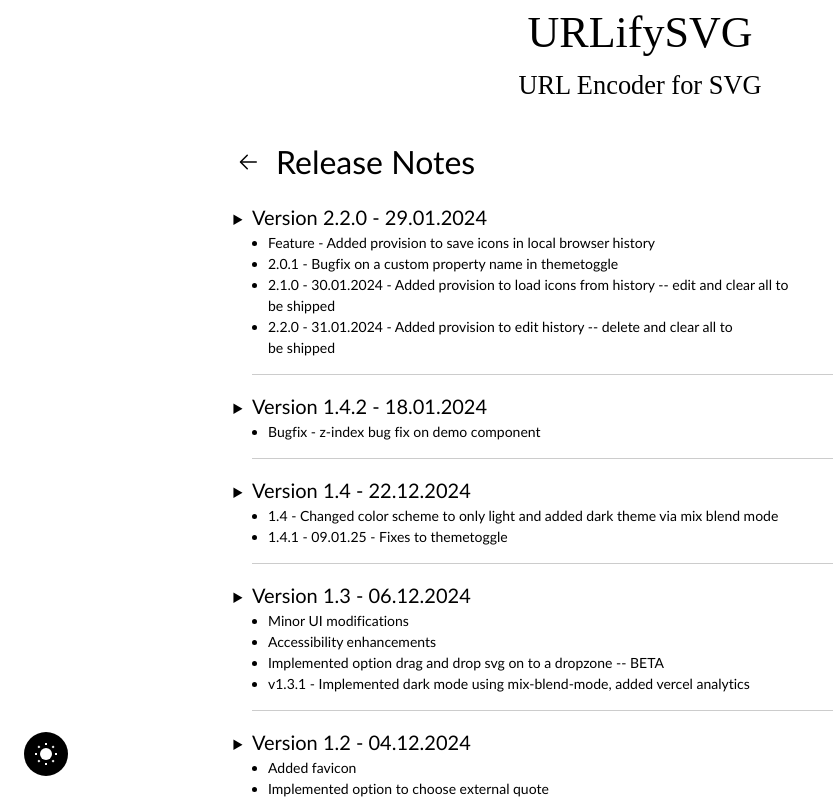
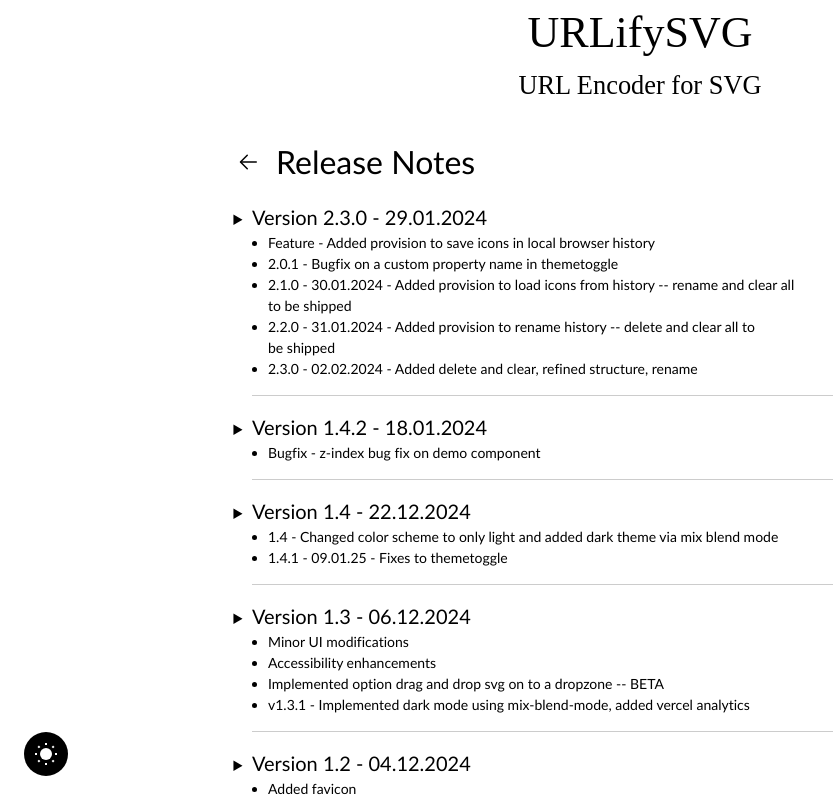
Before and after one commit to nithyarakash-t/URLifySVG, a React (Vite) app: page /releasenotes in a window 1280 px wide. Shown: the top 800 px of the page, without its empty margins (0-833 px from the left). Built offline with nearby package versions, Linux system fonts and the light colour scheme.

Commit message:
version and elease notes update

```diff
--- a/package.json
+++ b/package.json
@@ -1,7 +1,7 @@
 {
   "name": "urlifysvg",
   "private": true,
-  "version": "2.2.0",
+  "version": "2.3.0",
   "type": "module",
   "scripts": {
     "dev": "vite",
--- a/src/components/layout/release/release-notes.ts
+++ b/src/components/layout/release/release-notes.ts
@@ -1,12 +1,14 @@
 export const releaseNotes = [
     {
-        version: "2.2.0",
+        version: "2.3.0",
         date: "29.01.2024",
         desc: [
             "Feature - Added provision to save icons in local browser history",
             "2.0.1 - Bugfix on a custom property name in themetoggle",
-            "2.1.0 - 30.01.2024 - Added provision to load icons from history -- edit and clear all to be shipped",
-            "2.2.0 - 31.01.2024 - Added provision to edit history -- delete and clear all to be shipped"
+            "2.1.0 - 30.01.2024 - Added provision to load icons from history -- rename and clear all to be shipped",
+            "2.2.0 - 31.01.2024 - Added provision to rename history -- delete and clear all to be shipped",
+            "2.3.0 - 02.02.2024 - Added delete and clear, refined structure, rename",
+
         ]
     },
     {
```
